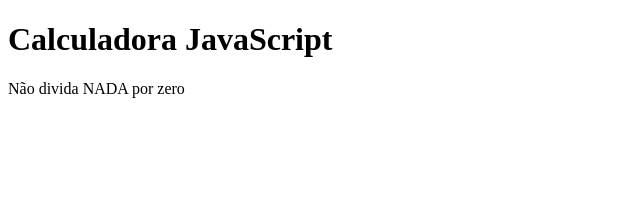
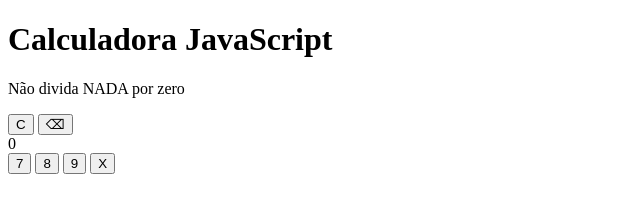
Before and after one commit to Je-Carlos/Calculadora-js, a plain HTML site: page index.html in a window 1280 px wide. Shown: the whole page, without its empty margins (0-640 px from the left). Drawn offline with Linux system fonts and the light colour scheme.

Commit message:
adicionando botões.

```diff
--- a/index.html
+++ b/index.html
@@ -10,5 +10,18 @@
 <body>
   <h1>Calculadora JavaScript</h1>
   <p class="perigo">Não divida NADA por zero</p>
+
+  <div id="calculadora" class="calculadora">
+    <button id="limpar">C</button>
+    <button id="backspace">⌫</button>
+
+    <div id="visor" class="visor">0</div>
+
+    <button class="numero">7</button>
+    <button class="numero">8</button>
+    <button class="numero">9</button>
+    <button data-ops="multi">X</button>
+
+  </div>
 </body>
 </html>
```
